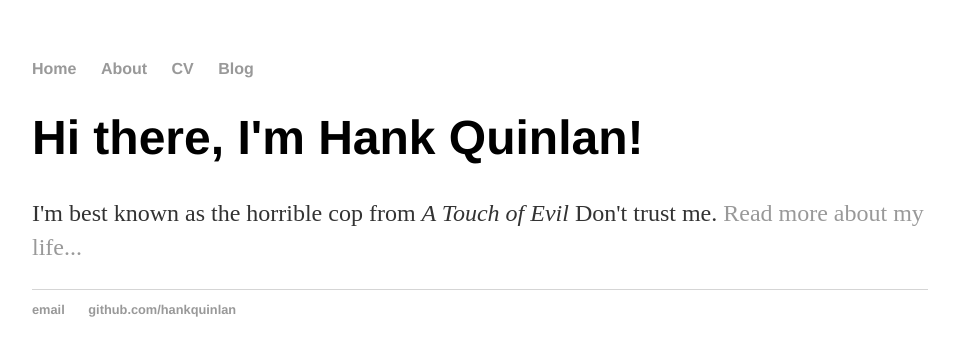
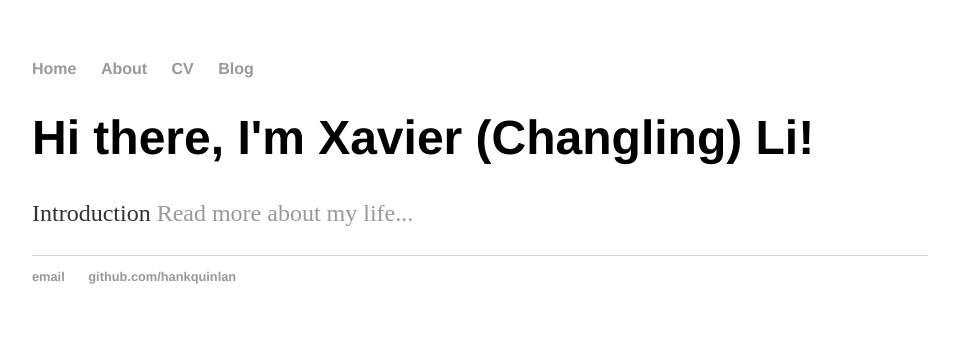
Before and after one commit to XavierChanglingLi/ChanglingLi.github.io, a Jekyll site: the page built from index.html, in a window 1280 px wide. Shown: the top 356 px of the page, without its empty margins (160-1119 px from the left). Built offline with Jekyll 4.4.1, drawn with Linux system fonts in a browser that asks for light colours.

Commit message:
Update index.html

```diff
--- a/index.html
+++ b/index.html
@@ -3,6 +3,6 @@ layout: default
 title: Hank Quinlan, Horrible Cop
 ---
 <div class="blurb">
-	<h1>Hi there, I'm Hank Quinlan!</h1>
-	<p>I'm best known as the horrible cop from <em>A Touch of Evil</em> Don't trust me. <a href="/about">Read more about my life...</a></p>
+	<h1>Hi there, I'm Xavier (Changling) Li!</h1>
+	<p>Introduction <a href="/about">Read more about my life...</a></p>
 </div><!-- /.blurb -->
```
